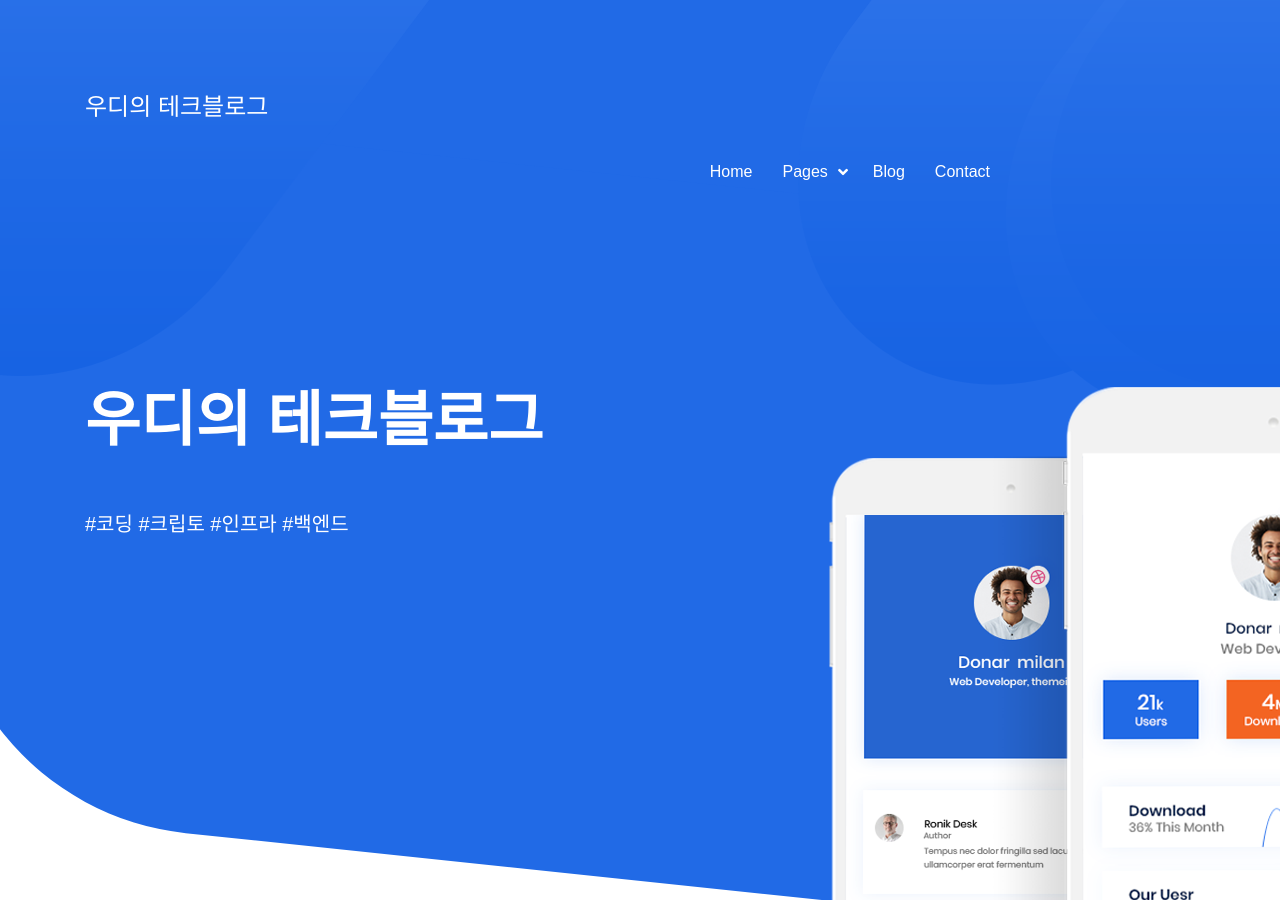
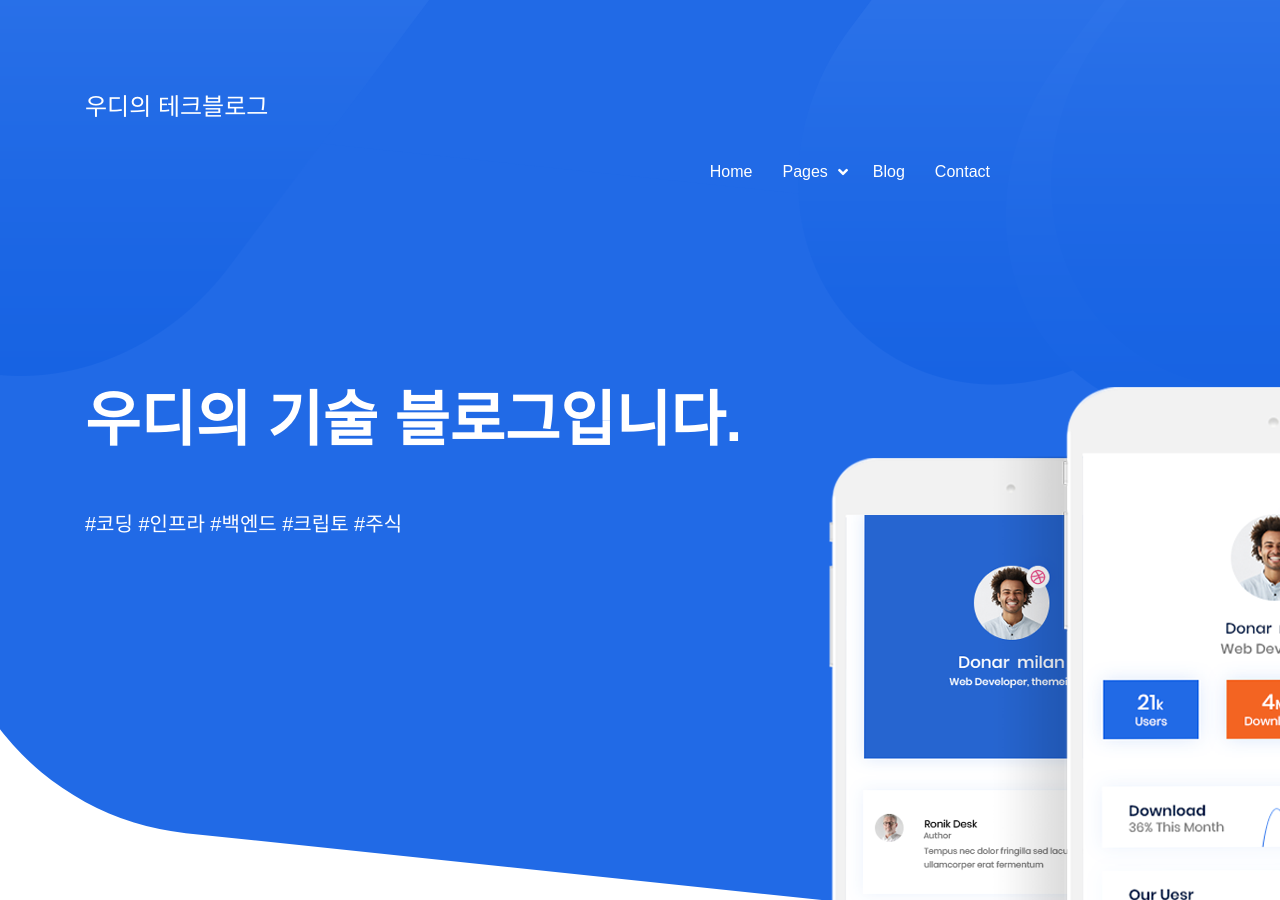
Before and after one commit to yuuisang/yuuisang.github.io, a Jekyll site: the page built from index.html, in a window 1280 px wide and 900 px high. Built offline with Jekyll 4.4.1, drawn with Linux system fonts in a browser that asks for light colours; some web fonts are replaced.

Commit message:
theme set

```diff
--- a/_includes/header.html
+++ b/_includes/header.html
@@ -15,8 +15,8 @@
         <div class="row">
             <div class="col-md-8">
             <div class="banner-content">
-                <h1 class="big-font1 white-text m-b-50">우디의 테크블로그</h1>
-                <h5 class="white-text m-b-50">#코딩 #크립토 #인프라 #백엔드
+                <h1 class="big-font1 white-text m-b-50">우디의 기술 블로그입니다.</h1>
+                <h5 class="white-text m-b-50">#코딩 #인프라 #백엔드 #크립토 #주식
                 </h5>
                 <!-- <ul class="banner-ads-btn m-0 list-inline">
                     <li class="list-inline-item"><a href="#" class="ads-btn1 btn btn-primary"><img src="{{site.baseurl}}/assets/images/google-play.png" alt="ads image" /><span>Google Play</span></a></li>
```
